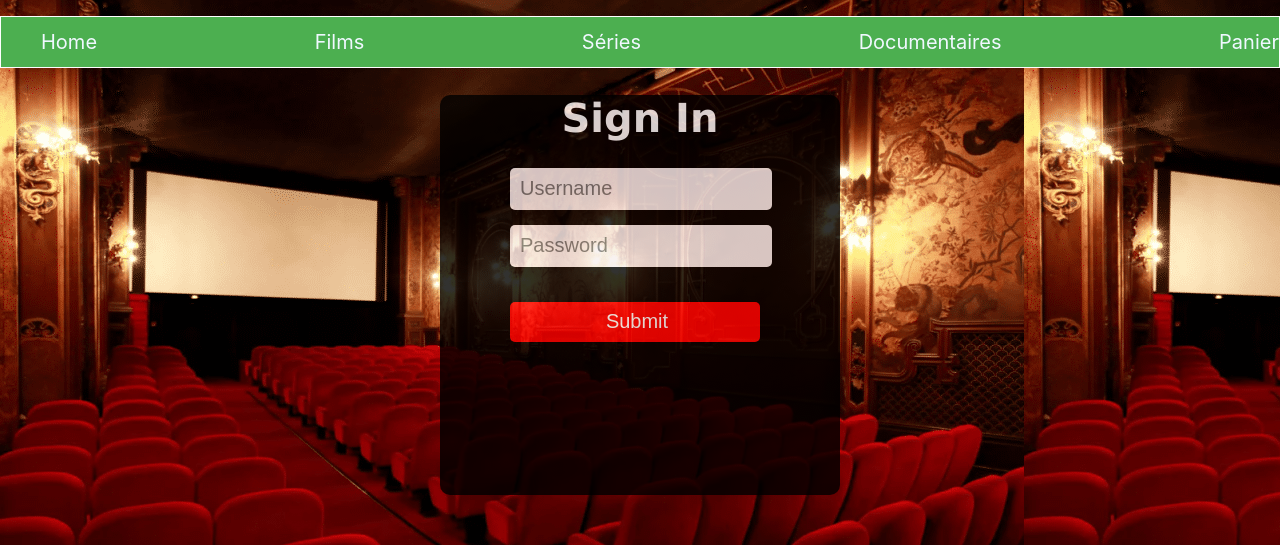
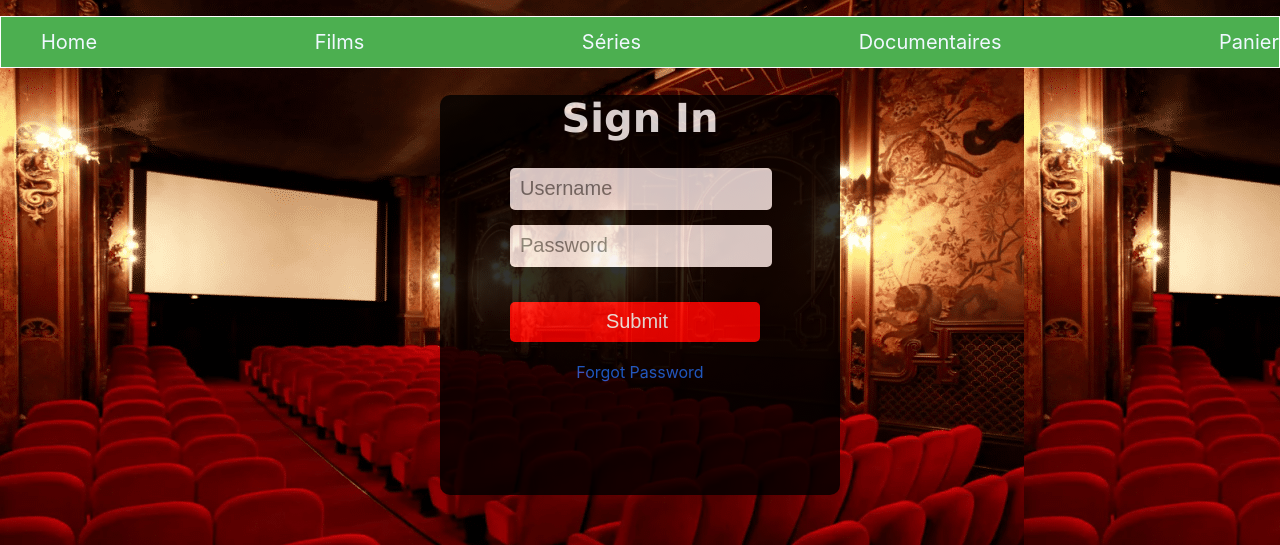
Before and after one commit to Henintsoanjara/first, a React (Create React App) app: page /COMPONENT/pages/Login in a window 1280 px wide. Shown: the top 545 px of the page. Built offline with nearby package versions, Linux system fonts and the light colour scheme.

Commit message:
login animation

```diff
--- a/src/COMPONENT/pages/Home.js
+++ b/src/COMPONENT/pages/Home.js
@@ -2,8 +2,8 @@ export default function Home(){
     return (
         <div className="home">
             <div className="boutton">
-                <a id="con">Connexion</a>
-                <a id="ins">Inscription</a>
+                <a id="con" href="" >Connexion</a>
+                <a id="ins"  href="" >Inscription</a>
             </div>
         </div>
     )
--- a/src/COMPONENT/pages/Login.js
+++ b/src/COMPONENT/pages/Login.js
@@ -10,6 +10,7 @@ export default function Login(){
                                 <input id="idsubmit" type="submit" name="validation" value="Submit" />
                             </form>
                 </div>
+                <a className="lo" href="">Forgot Password</a>
             </div>
         </div>
     );
--- a/src/CSS/home.css
+++ b/src/CSS/home.css
@@ -14,8 +14,17 @@ body{
     padding-top: 180px;
     border-radius: 50%;
     box-shadow: 0PX 0PX 50px 5PX rgb(59, 232, 251);
+    animation-name: moov;
+    animation-duration:1s;
+    background-color: black;
+    opacity: 0,8;
+}
+@keyframes moov {
+    from {transform: scale(0);}
+    to {transform: scale(1);}
 }
 a{
+    text-decoration: none;
     color: antiquewhite;
     display: block;
     border: 1px solid white;
@@ -25,6 +34,8 @@ a{
     margin-bottom: 20px;
     padding-top: 5px;
     padding-bottom: 5px;
+    animation-name: moov;
+    animation-duration:1s;
 }
 #con{
     background-color: #008CBA;
--- a/src/CSS/login.css
+++ b/src/CSS/login.css
@@ -1,6 +1,10 @@
 .login{
     /*background-image: url('./sary/bcg.jpg');*/
     background-size: 100%;
+}
+@keyframes moovedivcontainer {
+    from {transform: scale(0);}
+    to {transform: scale(1);}
 }
 #divcontainer{
     margin: auto;
@@ -9,6 +13,8 @@
     max-width: 400px;
     height: 400px;
     border-radius: 10px;
+    animation-name: moovedivcontainer;
+    animation-duration:1s;
 }
 h1{
     color: white;
@@ -34,3 +40,9 @@ input{
     font-size: 20px;
     margin-top: 20px;
 }
+a.lo{
+    border: none;
+    color: rgb(26, 107, 237);
+    text-decoration: none;
+    margin: auto;
+}
```
